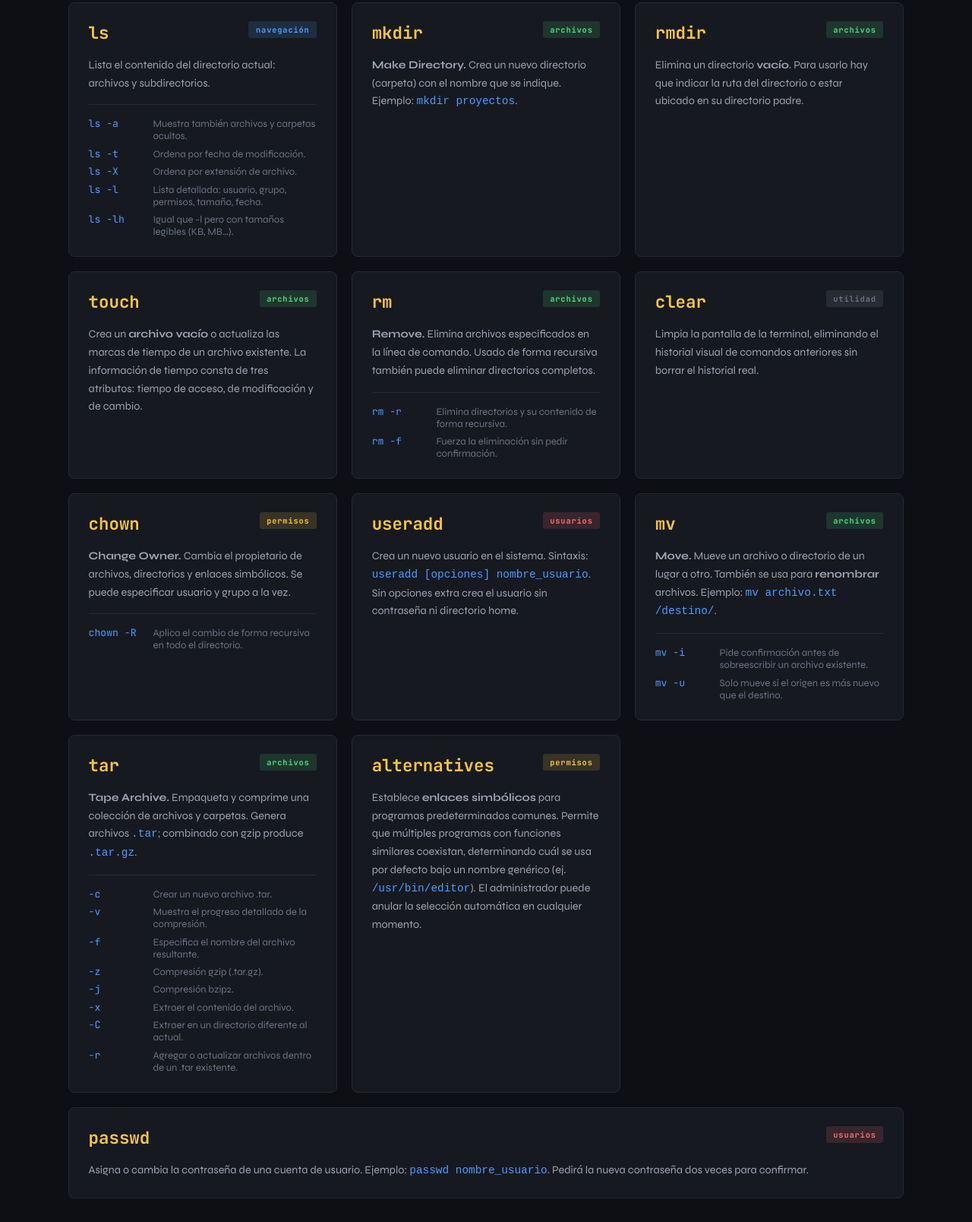
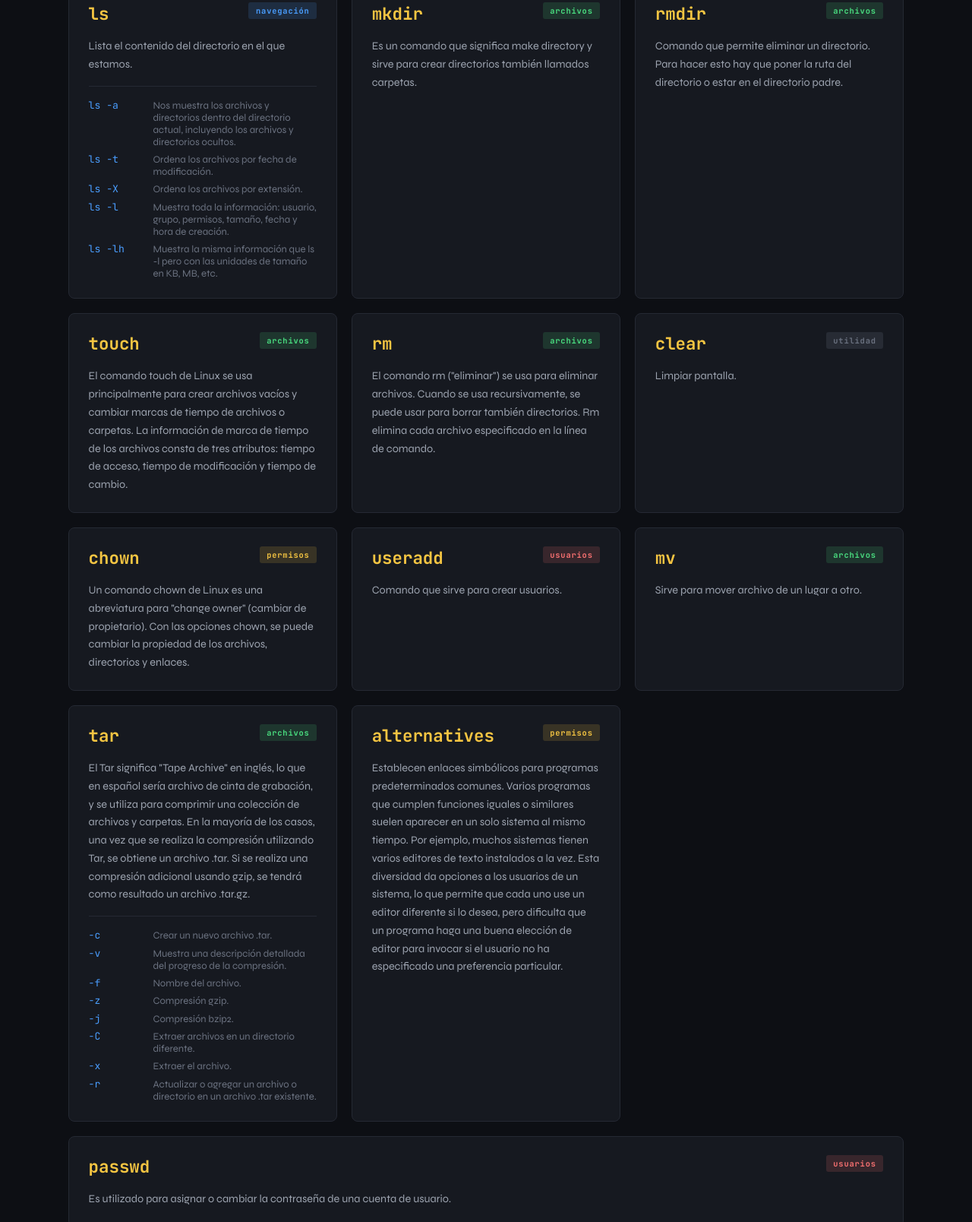
Before and after one commit to DevRobertoPR/comandos_linux, a plain HTML site: page index.html in a window 1280 px wide. Shown: the part 642-2250 px from the top of the page at 76% size. Drawn offline with Linux system fonts and the light colour scheme.

Commit message:
se modificaron las definiciones

```diff
--- a/index.html
+++ b/index.html
@@ -352,9 +352,8 @@
           <span class="tag nav">navegación</span>
         </div>
         <p>
-          <strong>Print Working Directory.</strong> Muestra la ruta completa del
-          directorio en el que te encuentras actualmente dentro de la estructura
-          de directorios.
+          Te devuelve la ruta en la que estas situado, se suele utilizar para
+          saber en que parte de la estructura de directorios te encuentras.
         </p>
       </div>
 
@@ -365,9 +364,8 @@
           <span class="tag nav">navegación</span>
         </div>
         <p>
-          <strong>Change Directory.</strong> Sirve para cambiar de directorio.
-          Se usa con la ruta destino; por ejemplo
-          <code style="color: var(--accent2)">cd /home</code>.
+          Es un comando que significa change directory y sirve para cambiar de
+          directorio.
         </p>
         <div class="flags">
           <div class="flag-row">
@@ -387,11 +385,7 @@
           <span class="cmd">..</span>
           <span class="tag nav">navegación</span>
         </div>
-        <p>
-          Atajo que representa el <strong>directorio padre</strong>. Se usa
-          junto con <code style="color: var(--accent2)">cd ..</code> para
-          retroceder un nivel en la estructura de directorios.
-        </p>
+        <p>Comando que sirve para regresarme a un directorio anterior.</p>
       </div>
 
       <!-- ls -->
@@ -400,34 +394,37 @@
           <span class="cmd">ls</span>
           <span class="tag nav">navegación</span>
         </div>
-        <p>
-          Lista el contenido del directorio actual: archivos y subdirectorios.
-        </p>
+        <p>Lista el contenido del directorio en el que estamos.</p>
         <div class="flags">
           <div class="flag-row">
             <span class="flag-name">ls -a</span
             ><span class="flag-desc"
-              >Muestra también archivos y carpetas ocultos.</span
+              >Nos muestra los archivos y directorios dentro del directorio
+              actual, incluyendo los archivos y directorios ocultos.</span
             >
           </div>
           <div class="flag-row">
             <span class="flag-name">ls -t</span
-            ><span class="flag-desc">Ordena por fecha de modificación.</span>
+            ><span class="flag-desc"
+              >Ordena los archivos por fecha de modificación.</span
+            >
           </div>
           <div class="flag-row">
             <span class="flag-name">ls -X</span
-            ><span class="flag-desc">Ordena por extensión de archivo.</span>
+            ><span class="flag-desc">Ordena los archivos por extensión.</span>
           </div>
           <div class="flag-row">
             <span class="flag-name">ls -l</span
             ><span class="flag-desc"
-              >Lista detallada: usuario, grupo, permisos, tamaño, fecha.</span
+              >Muestra toda la información: usuario, grupo, permisos, tamaño,
+              fecha y hora de creación.</span
             >
           </div>
           <div class="flag-row">
             <span class="flag-name">ls -lh</span
             ><span class="flag-desc"
-              >Igual que -l pero con tamaños legibles (KB, MB…).</span
+              >Muestra la misma información que ls -l pero con las unidades de
+              tamaño en KB, MB, etc.</span
             >
           </div>
         </div>
@@ -440,9 +437,8 @@
           <span class="tag files">archivos</span>
         </div>
         <p>
-          <strong>Make Directory.</strong> Crea un nuevo directorio (carpeta)
-          con el nombre que se indique. Ejemplo:
-          <code style="color: var(--accent2)">mkdir proyectos</code>.
+          Es un comando que significa make directory y sirve para crear
+          directorios también llamados carpetas.
         </p>
       </div>
 
@@ -453,8 +449,8 @@
           <span class="tag files">archivos</span>
         </div>
         <p>
-          Elimina un directorio <strong>vacío</strong>. Para usarlo hay que
-          indicar la ruta del directorio o estar ubicado en su directorio padre.
+          Comando que permite eliminar un directorio. Para hacer esto hay que
+          poner la ruta del directorio o estar en el directorio padre.
         </p>
       </div>
 
@@ -465,9 +461,11 @@
           <span class="tag files">archivos</span>
         </div>
         <p>
-          Crea un <strong>archivo vacío</strong> o actualiza las marcas de
-          tiempo de un archivo existente. La información de tiempo consta de
-          tres atributos: tiempo de acceso, de modificación y de cambio.
+          El comando touch de Linux se usa principalmente para crear archivos
+          vacíos y cambiar marcas de tiempo de archivos o carpetas. La
+          información de marca de tiempo de los archivos consta de tres
+          atributos: tiempo de acceso, tiempo de modificación y tiempo de
+          cambio.
         </p>
       </div>
 
@@ -478,24 +476,10 @@
           <span class="tag files">archivos</span>
         </div>
         <p>
-          <strong>Remove.</strong> Elimina archivos especificados en la línea de
-          comando. Usado de forma recursiva también puede eliminar directorios
-          completos.
+          El comando rm ("eliminar") se usa para eliminar archivos. Cuando se
+          usa recursivamente, se puede usar para borrar también directorios. Rm
+          elimina cada archivo especificado en la línea de comando.
         </p>
-        <div class="flags">
-          <div class="flag-row">
-            <span class="flag-name">rm -r</span
-            ><span class="flag-desc"
-              >Elimina directorios y su contenido de forma recursiva.</span
-            >
-          </div>
-          <div class="flag-row">
-            <span class="flag-name">rm -f</span
-            ><span class="flag-desc"
-              >Fuerza la eliminación sin pedir confirmación.</span
-            >
-          </div>
-        </div>
       </div>
 
       <!-- clear -->
@@ -504,10 +488,7 @@
           <span class="cmd">clear</span>
           <span class="tag util">utilidad</span>
         </div>
-        <p>
-          Limpia la pantalla de la terminal, eliminando el historial visual de
-          comandos anteriores sin borrar el historial real.
-        </p>
+        <p>Limpiar pantalla.</p>
       </div>
 
       <!-- chown -->
@@ -517,18 +498,10 @@
           <span class="tag perm">permisos</span>
         </div>
         <p>
-          <strong>Change Owner.</strong> Cambia el propietario de archivos,
-          directorios y enlaces simbólicos. Se puede especificar usuario y grupo
-          a la vez.
+          Un comando chown de Linux es una abreviatura para "change owner"
+          (cambiar de propietario). Con las opciones chown, se puede cambiar la
+          propiedad de los archivos, directorios y enlaces.
         </p>
-        <div class="flags">
-          <div class="flag-row">
-            <span class="flag-name">chown -R</span
-            ><span class="flag-desc"
-              >Aplica el cambio de forma recursiva en todo el directorio.</span
-            >
-          </div>
-        </div>
       </div>
 
       <!-- useradd & passwd -->
@@ -537,13 +510,7 @@
           <span class="cmd">useradd</span>
           <span class="tag users">usuarios</span>
         </div>
-        <p>
-          Crea un nuevo usuario en el sistema. Sintaxis:
-          <code style="color: var(--accent2)"
-            >useradd [opciones] nombre_usuario</code
-          >. Sin opciones extra crea el usuario sin contraseña ni directorio
-          home.
-        </p>
+        <p>Comando que sirve para crear usuarios.</p>
       </div>
 
       <!-- mv -->
@@ -552,27 +519,7 @@
           <span class="cmd">mv</span>
           <span class="tag files">archivos</span>
         </div>
-        <p>
-          <strong>Move.</strong> Mueve un archivo o directorio de un lugar a
-          otro. También se usa para <strong>renombrar</strong> archivos.
-          Ejemplo:
-          <code style="color: var(--accent2)">mv archivo.txt /destino/</code>.
-        </p>
-        <div class="flags">
-          <div class="flag-row">
-            <span class="flag-name">mv -i</span
-            ><span class="flag-desc"
-              >Pide confirmación antes de sobreescribir un archivo
-              existente.</span
-            >
-          </div>
-          <div class="flag-row">
-            <span class="flag-name">mv -u</span
-            ><span class="flag-desc"
-              >Solo mueve si el origen es más nuevo que el destino.</span
-            >
-          </div>
-        </div>
+        <p>Sirve para mover archivo de un lugar a otro.</p>
       </div>
 
       <!-- tar -->
@@ -582,10 +529,12 @@
           <span class="tag files">archivos</span>
         </div>
         <p>
-          <strong>Tape Archive.</strong> Empaqueta y comprime una colección de
-          archivos y carpetas. Genera archivos
-          <code style="color: var(--accent2)">.tar</code>; combinado con gzip
-          produce <code style="color: var(--accent2)">.tar.gz</code>.
+          El Tar significa "Tape Archive" en inglés, lo que en español sería
+          archivo de cinta de grabación, y se utiliza para comprimir una
+          colección de archivos y carpetas. En la mayoría de los casos, una vez
+          que se realiza la compresión utilizando Tar, se obtiene un archivo
+          .tar. Si se realiza una compresión adicional usando gzip, se tendrá
+          como resultado un archivo .tar.gz.
         </p>
         <div class="flags">
           <div class="flag-row">
@@ -595,37 +544,37 @@
           <div class="flag-row">
             <span class="flag-name">-v</span
             ><span class="flag-desc"
-              >Muestra el progreso detallado de la compresión.</span
+              >Muestra una descripción detallada del progreso de la
+              compresión.</span
             >
           </div>
           <div class="flag-row">
             <span class="flag-name">-f</span
-            ><span class="flag-desc"
-              >Especifica el nombre del archivo resultante.</span
-            >
+            ><span class="flag-desc">Nombre del archivo.</span>
           </div>
           <div class="flag-row">
             <span class="flag-name">-z</span
-            ><span class="flag-desc">Compresión gzip (.tar.gz).</span>
+            ><span class="flag-desc">Compresión gzip.</span>
           </div>
           <div class="flag-row">
             <span class="flag-name">-j</span
             ><span class="flag-desc">Compresión bzip2.</span>
           </div>
           <div class="flag-row">
-            <span class="flag-name">-x</span
-            ><span class="flag-desc">Extraer el contenido del archivo.</span>
+            <span class="flag-name">-C</span
+            ><span class="flag-desc"
+              >Extraer archivos en un directorio diferente.</span
+            >
           </div>
           <div class="flag-row">
-            <span class="flag-name">-C</span
-            ><span class="flag-desc"
-              >Extraer en un directorio diferente al actual.</span
-            >
+            <span class="flag-name">-x</span
+            ><span class="flag-desc">Extraer el archivo.</span>
           </div>
           <div class="flag-row">
             <span class="flag-name">-r</span
             ><span class="flag-desc"
-              >Agregar o actualizar archivos dentro de un .tar existente.</span
+              >Actualizar o agregar un archivo o directorio en un archivo .tar
+              existente.</span
             >
           </div>
         </div>
@@ -638,13 +587,14 @@
           <span class="tag perm">permisos</span>
         </div>
         <p>
-          Establece <strong>enlaces simbólicos</strong> para programas
-          predeterminados comunes. Permite que múltiples programas con funciones
-          similares coexistan, determinando cuál se usa por defecto bajo un
-          nombre genérico (ej.
-          <code style="color: var(--accent2)">/usr/bin/editor</code>). El
-          administrador puede anular la selección automática en cualquier
-          momento.
+          Establecen enlaces simbólicos para programas predeterminados comunes.
+          Varios programas que cumplen funciones iguales o similares suelen
+          aparecer en un solo sistema al mismo tiempo. Por ejemplo, muchos
+          sistemas tienen varios editores de texto instalados a la vez. Esta
+          diversidad da opciones a los usuarios de un sistema, lo que permite
+          que cada uno use un editor diferente si lo desea, pero dificulta que
+          un programa haga una buena elección de editor para invocar si el
+          usuario no ha especificado una preferencia particular.
         </p>
       </div>
     </div>
@@ -658,9 +608,8 @@
           <span class="tag users">usuarios</span>
         </div>
         <p>
-          Asigna o cambia la contraseña de una cuenta de usuario. Ejemplo:
-          <code style="color: var(--accent2)">passwd nombre_usuario</code>.
-          Pedirá la nueva contraseña dos veces para confirmar.
+          Es utilizado para asignar o cambiar la contraseña de una cuenta de
+          usuario.
         </p>
       </div>
     </div>
```
